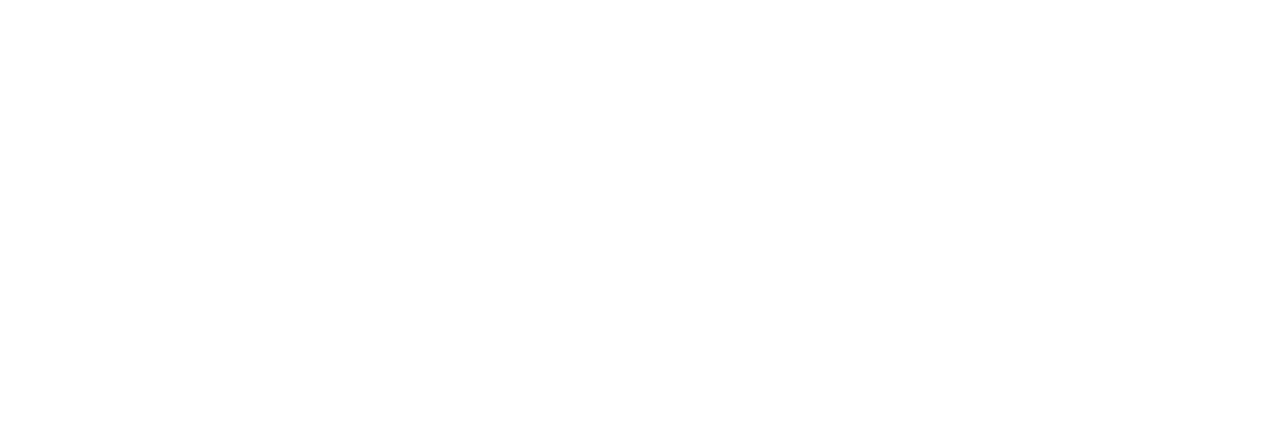
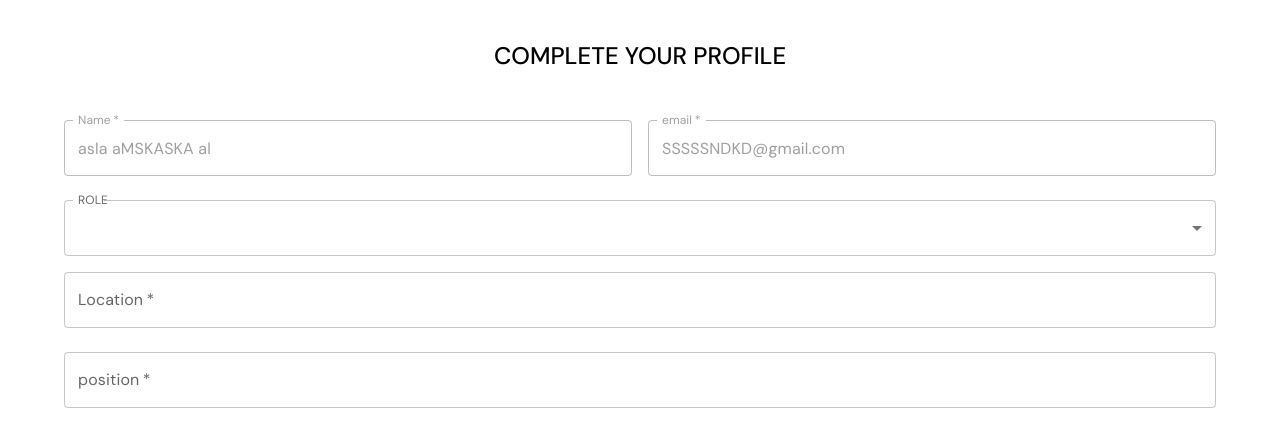
Before and after one commit to geeekgod/HustleBee-Frontend, a React (Create React App) app: page /createprofile in a window 1280 px wide. Before the commit this address had no page. Shown: the top 446 px of the page. Built offline with nearby package versions, Linux system fonts and the light colour scheme.

Commit message:
style:create profile form

```diff
--- /dev/null
+++ b/src/Components/CreateProfileForm/index.jsx
@@ -0,0 +1,102 @@
+import { Box, Container, TextField, Typography } from "@mui/material";
+import React, { useState } from "react";
+
+import InputLabel from "@mui/material/InputLabel";
+import MenuItem from "@mui/material/MenuItem";
+import FormControl from "@mui/material/FormControl";
+import Select, { SelectChangeEvent } from "@mui/material/Select";
+import Grid from "@mui/material/Grid";
+const CreateProfileForm = () => {
+  const [role, setRole] = useState("");
+  return (
+    <>
+      <Box>
+        <Container sx={{ mt: 5 }}>
+          <Box
+            sx={{
+              display: "flex",
+              justifyContent: "center",
+              alignItems: "center",
+            }}
+          >
+            <Typography component='h2' variant='h5'>
+              COMPLETE YOUR PROFILE
+            </Typography>
+          </Box>
+          <Box sx={{ mt: 4 }}>
+            <Grid container spacing={2}>
+              <Grid item xs={12} md={6}>
+                <TextField
+                  margin='normal'
+                  required
+                  disabled
+                  defaultValue='asla aMSKASKA al'
+                  name='name'
+                  label='Name'
+                  fullWidth
+                  type='text'
+                  id='name'
+                  autoComplete='name'
+                />
+              </Grid>
+              <Grid item xs={12} md={6}>
+                <TextField
+                  margin='normal'
+                  required
+                  disabled
+                  fullWidth
+                  defaultValue='SSSSSNDKD@gmail.com'
+                  name='email'
+                  label='email'
+                  type='email'
+                  id='email'
+                  autoComplete='email'
+                />
+              </Grid>
+              <Grid item xs={12}>
+              <FormControl  fullWidth>
+              <InputLabel id='role'>ROLE</InputLabel>
+              <Select labelId='role'
+              id='role'
+               value='role'
+
+
+
+                label='role'>
+                <MenuItem value=''>Candidate</MenuItem>
+                <MenuItem value=''>Employer</MenuItem>
+              </Select>
+            </FormControl>
+              </Grid>
+            </Grid>
+
+
+          </Box>
+
+          <TextField
+            margin='normal'
+            required
+            fullWidth
+            name='location'
+            label='Location'
+            type='location'
+            id='location'
+            autoComplete='location'
+          />
+          <TextField
+            margin='normal'
+            required
+            fullWidth
+            name='position'
+            label='position'
+            type='position'
+            id='position'
+            autoComplete='position'
+          />
+        </Container>
+      </Box>
+    </>
+  );
+};
+
+export default CreateProfileForm;
--- a/src/Router/index.jsx
+++ b/src/Router/index.jsx
@@ -3,7 +3,7 @@
 import Landing from "../Pages/Landing";
 import SignInPg from "../Pages/SignInPg";
 import SignUpPg from "../Pages/SignUpPg";
-
+import CreateProfileForm from "../Components/CreateProfileForm"
 const Router = ({matches}) => {
   return (
     <>
@@ -11,6 +11,7 @@
         <Route index path="/" element={<Landing matches={matches} />} />
         <Route path="/signin" element={<SignInPg />} />
         <Route path="/signup" element={<SignUpPg />} />
+        <Route path="/createprofile" element={<CreateProfileForm/>} />
       </Routes>
     </>
   );
```
